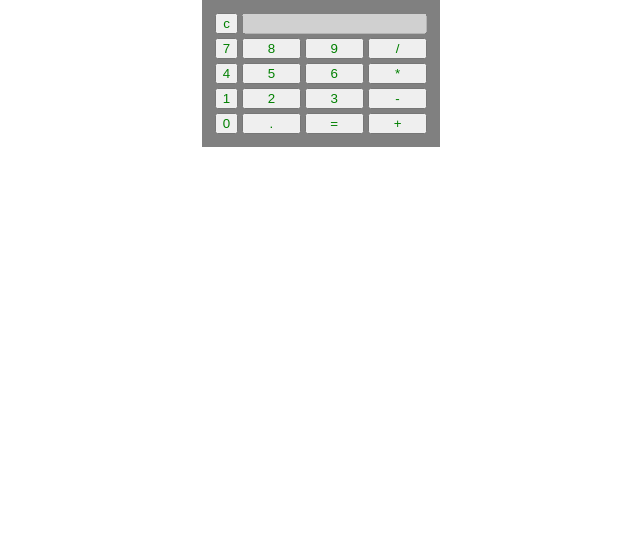
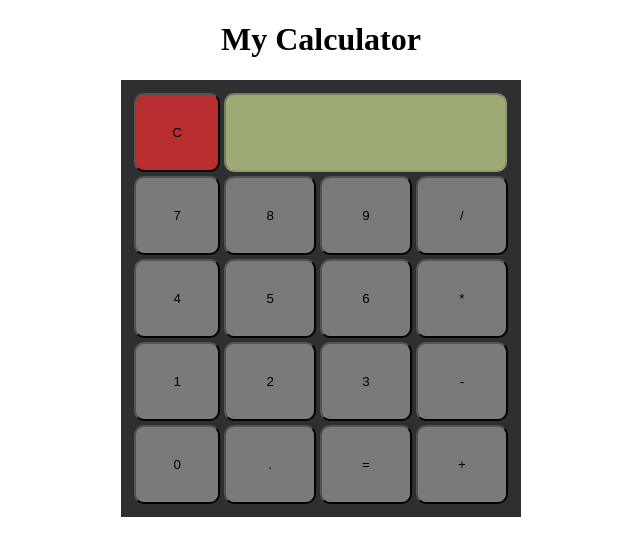
Before and after one commit to Alauddin-24434/Calculator, a plain HTML site: page index.html in a window 1280 px wide. Shown: the whole page, without its empty margins (319-959 px from the left). Drawn offline with Linux system fonts and the light colour scheme.

Commit message:
complete my calculator

```diff
--- a/index.html
+++ b/index.html
@@ -9,13 +9,14 @@
 </head>
 
 <body>
+    <h1>My Calculator</h1>
     <table class="calculator">
         <tr>
-            <td><input type="button" value="c" onclick="clearDisplay('c')"></td>
-            <td colspan="3"> <input type="text" name="" id="display" disabled></td>
+            <td><input id="c-btn-red" type="button" value="C" onclick="clearDisplay('c')"></td>
+            <td colspan="3"> <input class="disply-calculator" type="text" name="" id="display" disabled></td>
+        </tr>
 
-
-        </tr>
+       <div class="bottom">
         <tr>
             <td><input type="button" value="7" onclick="calDisplay('7')"></td>
             <td><input type="button" value="8" onclick="calDisplay('8')"></td>
@@ -40,6 +41,7 @@
             <td><input type="button" value="=" onclick="calqulation('=')"></td>
             <td><input type="button" value="+" onclick="calDisplay('+')"></td>
         </tr>
+       </div>
 
 
     </table>
@@ -47,18 +49,18 @@
     <!-- inline js -->
     <script>
         //  clear calculator display
-        function clearDisplay(){
-            document.getElementById("display").value=" "
+        function clearDisplay() {
+            document.getElementById("display").value = " "
         }
         // added button value
-        function calDisplay(chek){
-            document.getElementById("display").value+=chek;
+        function calDisplay(chek) {
+            document.getElementById("display").value += chek;
         }
         // total calqulation
-        function calqulation(){
-            var a= document.getElementById("display").value;
-            var b=eval(a);
-            document.getElementById("display").value=b;
+        function calqulation() {
+            var a = document.getElementById("display").value;
+            var b = eval(a);
+            document.getElementById("display").value = b;
         }
 
     </script>
--- a/style.css
+++ b/style.css
@@ -3,14 +3,41 @@ body{
     padding: 0;
     box-sizing: border-box;
 }
+h1{
+    text-align: center;
+}
 .calculator{
-    background-color: gray;
+    background-color: #2f2e30;
+    width:400px;
+    height: 400px;
     margin: 0 auto;
     padding: 10px;
+}
+.disply-calculator{
+    width: 77%;
+
+    padding: 30px;
+    background-color: #9daa73;
+    border-radius: 10px;
+    color: white;
+    font-weight:bolder;
+
 }
 
 input[type=button]{
     width: 100%;
+    padding: 30px;
+    background-color: #7a7a7a;
+    border-radius: 10px;
 
-    color: green;
 }
+#c-btn-red{
+   background-color: rgb(184, 46, 46);
+
+}
+input:hover[type=button]{
+    background-color:salmon;
+    cursor: pointer;
+
+
+}
```
